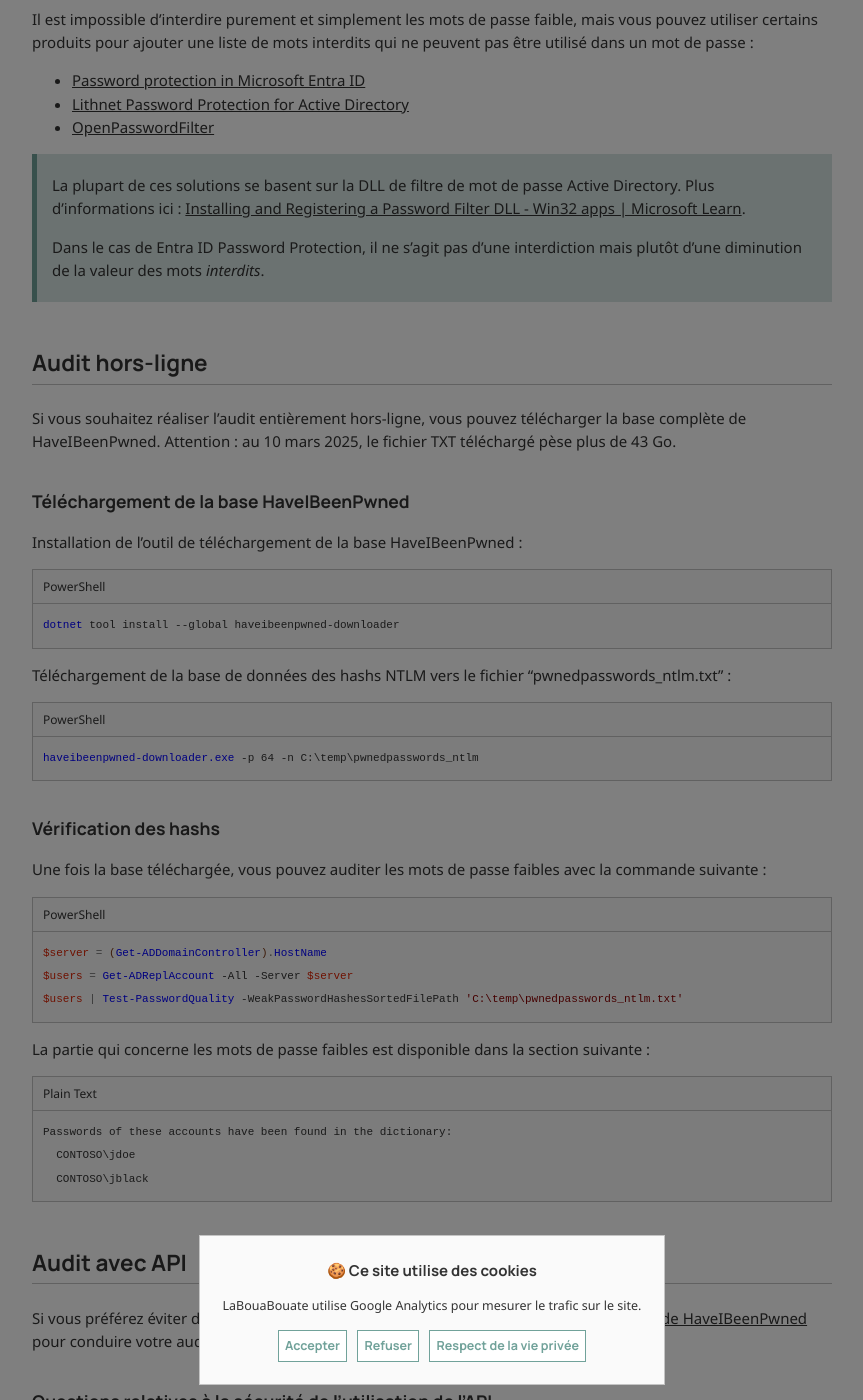
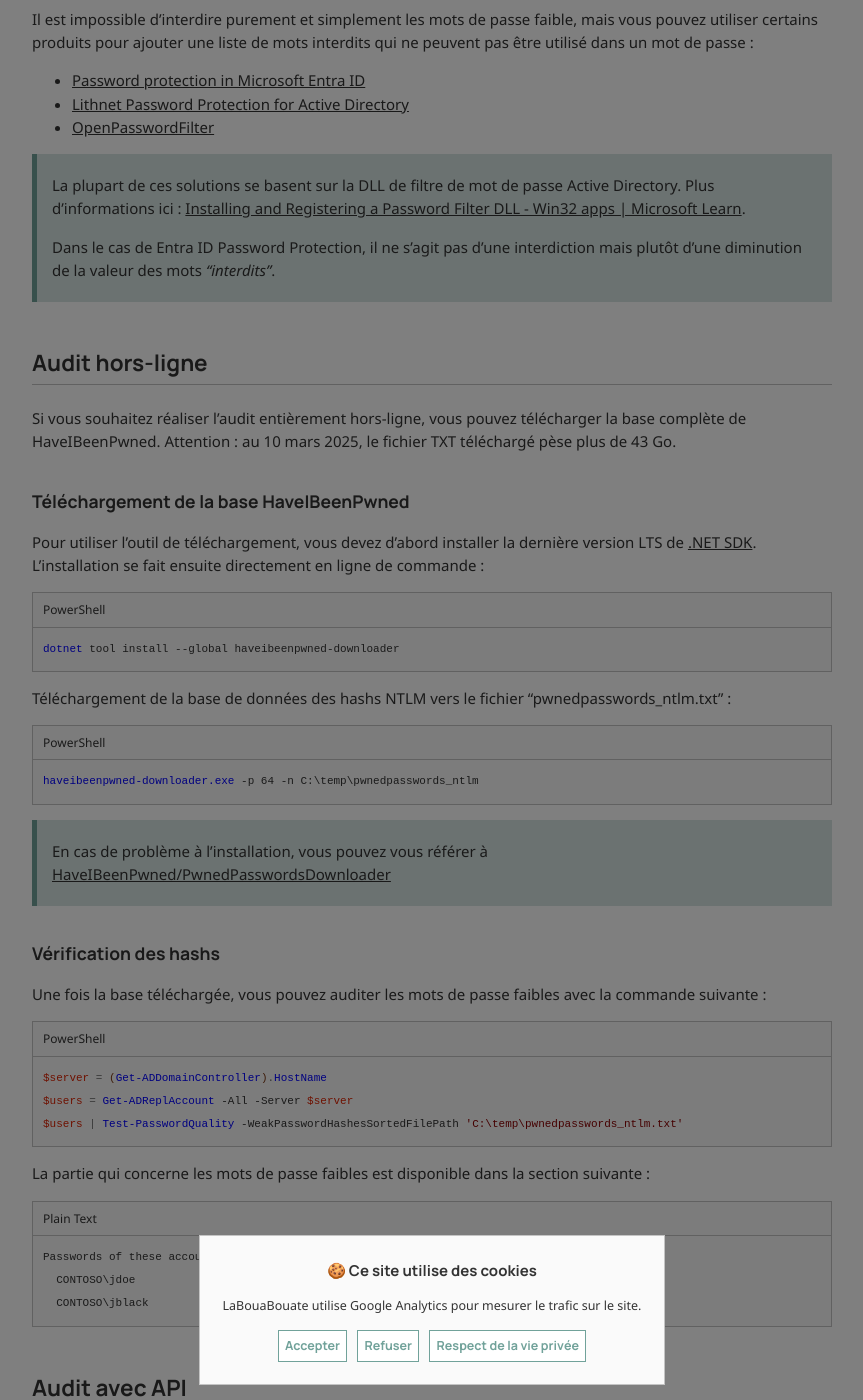
Before and after one commit to leobouard/leobouard.github.io, a Jekyll site: the page built from _posts/2025-03-10-auditer-les-mots-de-passe-faibles.md, in a window 1280 px wide and 1400 px high, scrolled down 2677 px. Shown: the whole window, without its empty margins (208-1071 px from the left). Built offline with Jekyll 4.4.1, drawn with Linux system fonts in a browser that asks for light colours; nearby versions of some CDN libraries; some web fonts are replaced.

Commit message:
Update 2025-03-10-auditer-les-mots-de-passe-faibles.md

````diff
--- a/_posts/2025-03-10-auditer-les-mots-de-passe-faibles.md
+++ b/_posts/2025-03-10-auditer-les-mots-de-passe-faibles.md
@@ -101,7 +101,7 @@
 
 > La plupart de ces solutions se basent sur la DLL de filtre de mot de passe Active Directory. Plus d'informations ici : [Installing and Registering a Password Filter DLL - Win32 apps \| Microsoft Learn](https://learn.microsoft.com/en-us/windows/win32/secmgmt/installing-and-registering-a-password-filter-dll).
 >
-> Dans le cas de Entra ID Password Protection, il ne s'agit pas d'une interdiction mais plutôt d'une diminution de la valeur des mots *interdits*.
+> Dans le cas de Entra ID Password Protection, il ne s'agit pas d'une interdiction mais plutôt d'une diminution de la valeur des mots *"interdits"*.
 
 ## Audit hors-ligne
 
@@ -109,7 +109,7 @@
 
 ### Téléchargement de la base HaveIBeenPwned
 
-Installation de l'outil de téléchargement de la base HaveIBeenPwned :
+Pour utiliser l'outil de téléchargement, vous devez d'abord installer la dernière version LTS de [.NET SDK](https://dotnet.microsoft.com/en-us/download/dotnet/8.0). L'installation se fait ensuite directement en ligne de commande :
 
 ```powershell
 dotnet tool install --global haveibeenpwned-downloader
@@ -120,6 +120,8 @@
 ```powershell
 haveibeenpwned-downloader.exe -p 64 -n C:\temp\pwnedpasswords_ntlm
 ```
+
+> En cas de problème à l'installation, vous pouvez vous référer à [HaveIBeenPwned/PwnedPasswordsDownloader](https://github.com/HaveIBeenPwned/PwnedPasswordsDownloader)
 
 ### Vérification des hashs
 
````
